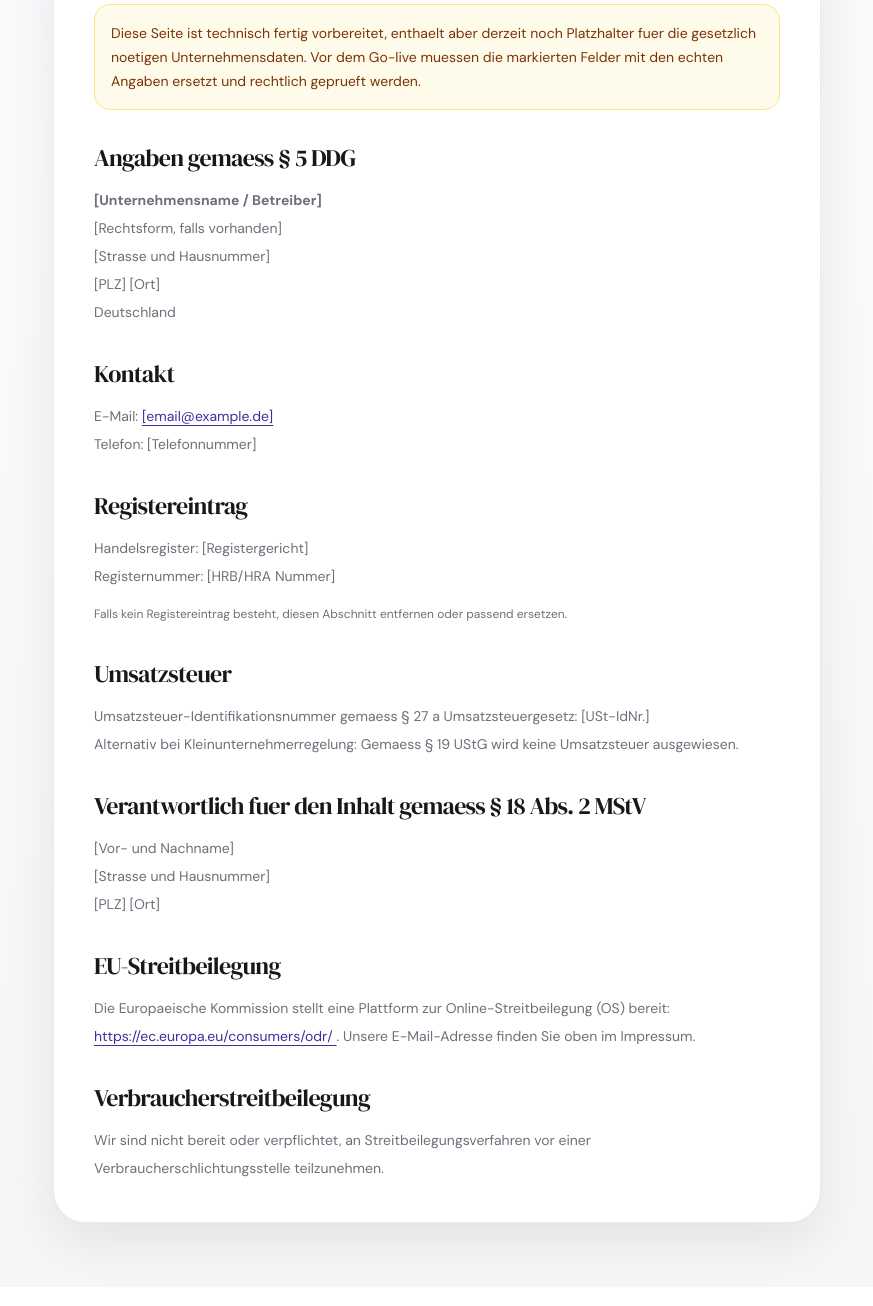
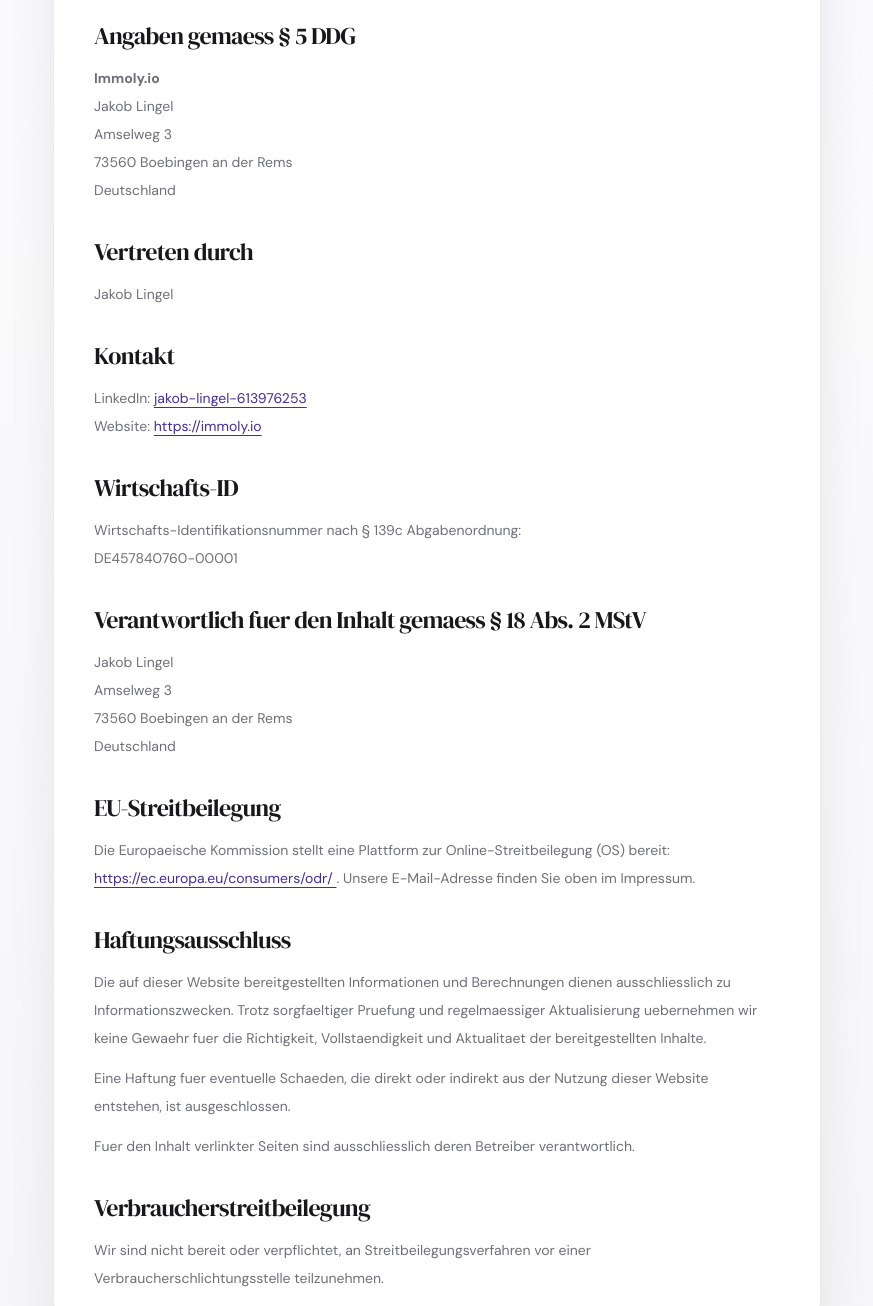
Before and after one commit to Davidcode2/schreinerei, an Astro site in the folder landing-page/: page /impressum in a window 1280 px wide. Shown: the part 297-1603 px from the top of the page, without its empty margins (203-1076 px from the left). Built offline with nearby package versions, Linux system fonts and the light colour scheme; Astro itself is replaced by a stand-in of ours.

Commit message:
Update impressum

```diff
--- a/landing-page/src/pages/impressum.astro
+++ b/landing-page/src/pages/impressum.astro
@@ -12,57 +12,58 @@ import BaseLayout from "../layouts/BaseLayout.astro"
     <section class="mx-auto mt-8 max-w-3xl rounded-[2rem] border border-border/70 bg-white px-6 py-8 shadow-[0_18px_50px_rgba(0,0,0,0.08)] md:px-10 md:py-10">
       <span class="eyebrow">Rechtliches</span>
       <h1 class="mt-5 text-4xl text-foreground sm:text-5xl">Impressum</h1>
-      <p class="mt-4 rounded-2xl border border-amber-200 bg-amber-50 px-4 py-4 text-sm leading-6 text-amber-900">
-        Diese Seite ist technisch fertig vorbereitet, enthaelt aber derzeit noch Platzhalter fuer die gesetzlich noetigen
-        Unternehmensdaten. Vor dem Go-live muessen die markierten Felder mit den echten Angaben ersetzt und rechtlich
-        geprueft werden.
-      </p>
-
       <div class="mt-8 space-y-8 text-sm leading-7 text-muted-foreground">
         <section>
           <h2 class="text-2xl text-foreground">Angaben gemaess § 5 DDG</h2>
           <p class="mt-3">
-            <strong>[Unternehmensname / Betreiber]</strong><br />
-            [Rechtsform, falls vorhanden]<br />
-            [Strasse und Hausnummer]<br />
-            [PLZ] [Ort]<br />
+            <strong>Immoly.io</strong><br />
+            Jakob Lingel<br />
+            Amselweg 3<br />
+            73560 Boebingen an der Rems<br />
             Deutschland
           </p>
         </section>
 
         <section>
+          <h2 class="text-2xl text-foreground">Vertreten durch</h2>
+          <p class="mt-3">Jakob Lingel</p>
+        </section>
+
+        <section>
           <h2 class="text-2xl text-foreground">Kontakt</h2>
           <p class="mt-3">
-            E-Mail: <a class="text-primary underline underline-offset-4" href="mailto:[email@example.de]">[email@example.de]</a><br />
-            Telefon: [Telefonnummer]
+            LinkedIn:
+            <a
+              class="text-primary underline underline-offset-4"
+              href="https://www.linkedin.com/in/jakob-lingel-613976253/"
+              target="_blank"
+              rel="noopener noreferrer"
+            >
+              jakob-lingel-613976253
+            </a>
+            <br />
+            Website:
+            <a class="text-primary underline underline-offset-4" href="https://immoly.io" target="_blank" rel="noopener noreferrer">
+              https://immoly.io
+            </a>
           </p>
         </section>
 
         <section>
-          <h2 class="text-2xl text-foreground">Registereintrag</h2>
+          <h2 class="text-2xl text-foreground">Wirtschafts-ID</h2>
           <p class="mt-3">
-            Handelsregister: [Registergericht]<br />
-            Registernummer: [HRB/HRA Nummer]
-          </p>
-          <p class="mt-3 text-xs leading-6 text-muted-foreground">
-            Falls kein Registereintrag besteht, diesen Abschnitt entfernen oder passend ersetzen.
-          </p>
-        </section>
-
-        <section>
-          <h2 class="text-2xl text-foreground">Umsatzsteuer</h2>
-          <p class="mt-3">
-            Umsatzsteuer-Identifikationsnummer gemaess § 27 a Umsatzsteuergesetz: [USt-IdNr.]<br />
-            Alternativ bei Kleinunternehmerregelung: Gemaess § 19 UStG wird keine Umsatzsteuer ausgewiesen.
+            Wirtschafts-Identifikationsnummer nach § 139c Abgabenordnung:<br />
+            DE457840760-00001
           </p>
         </section>
 
         <section>
           <h2 class="text-2xl text-foreground">Verantwortlich fuer den Inhalt gemaess § 18 Abs. 2 MStV</h2>
           <p class="mt-3">
-            [Vor- und Nachname]<br />
-            [Strasse und Hausnummer]<br />
-            [PLZ] [Ort]
+            Jakob Lingel<br />
+            Amselweg 3<br />
+            73560 Boebingen an der Rems<br />
+            Deutschland
           </p>
         </section>
 
@@ -83,6 +84,20 @@ import BaseLayout from "../layouts/BaseLayout.astro"
         </section>
 
         <section>
+          <h2 class="text-2xl text-foreground">Haftungsausschluss</h2>
+          <p class="mt-3">
+            Die auf dieser Website bereitgestellten Informationen und Berechnungen dienen ausschliesslich zu
+            Informationszwecken. Trotz sorgfaeltiger Pruefung und regelmaessiger Aktualisierung uebernehmen wir keine
+            Gewaehr fuer die Richtigkeit, Vollstaendigkeit und Aktualitaet der bereitgestellten Inhalte.
+          </p>
+          <p class="mt-3">
+            Eine Haftung fuer eventuelle Schaeden, die direkt oder indirekt aus der Nutzung dieser Website entstehen,
+            ist ausgeschlossen.
+          </p>
+          <p class="mt-3">Fuer den Inhalt verlinkter Seiten sind ausschliesslich deren Betreiber verantwortlich.</p>
+        </section>
+
+        <section>
           <h2 class="text-2xl text-foreground">Verbraucherstreitbeilegung</h2>
           <p class="mt-3">
             Wir sind nicht bereit oder verpflichtet, an Streitbeilegungsverfahren vor einer Verbraucherschlichtungsstelle teilzunehmen.
```
Also changed, not shown: 2 other files.
